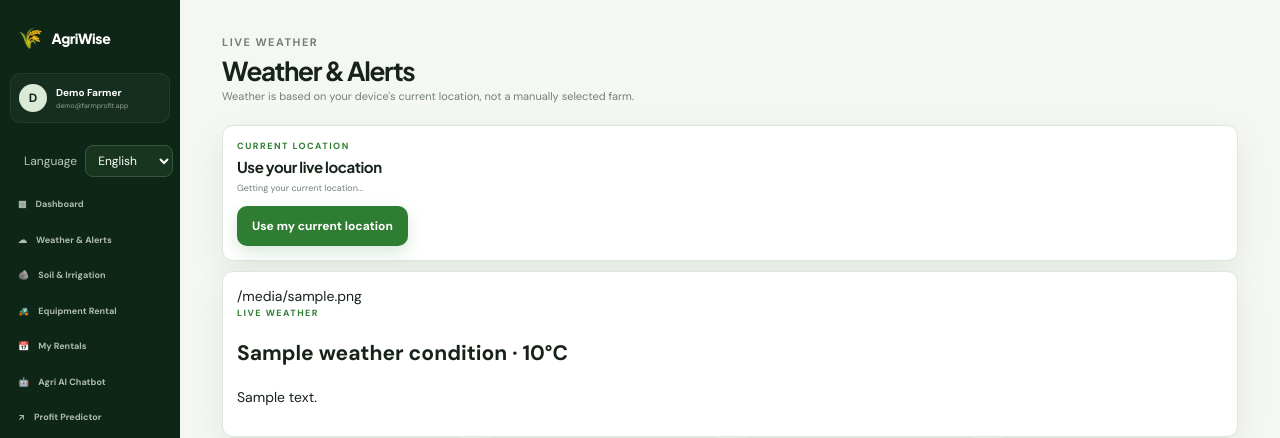
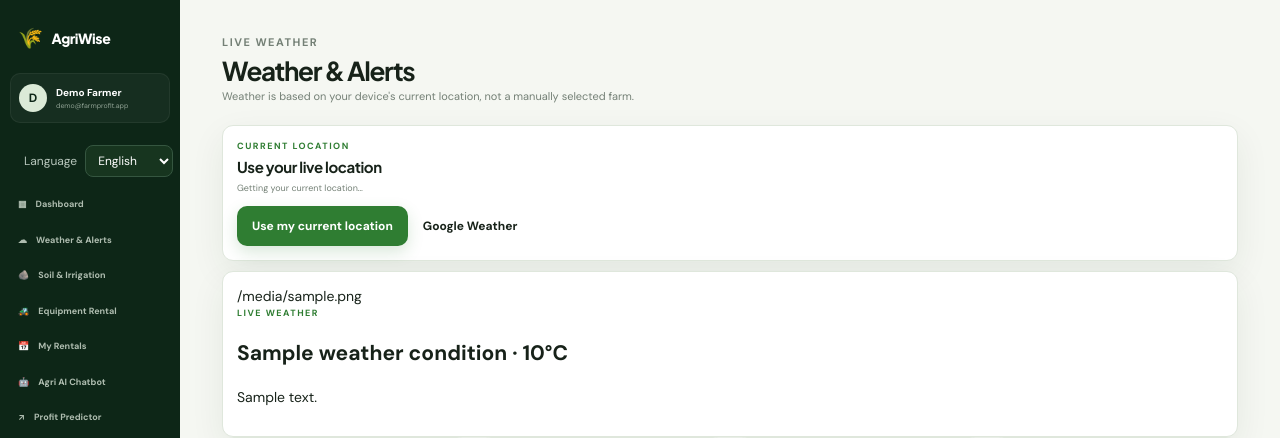
Before and after one commit to 99240041346-beep/99240041346-beep-99240041346-beep-farmprofit-hackatho, a Flask app: template templates/weather.html in a window 1280 px wide. Shown: the top 438 px of the page. Run offline with Flask 3, Linux system fonts and the light colour scheme; a user stored in the database is signed in; tables that the repository leaves empty hold one stand-in row (values such as "Sample post"); the template is opened without the code that fills it: most values are stand-ins (such as "Sample title", 1, 10 or a date in 2020).

Commit message:
Add Google Weather live search shortcut

```diff
--- a/templates/weather.html
+++ b/templates/weather.html
@@ -4,7 +4,7 @@
 <section class="page-head"><div><p class="eyebrow">LIVE WEATHER</p><h1>{{ site_text.weather }}</h1><p>Weather is based on your device's current location, not a manually selected farm.</p></div></section>
 <section class="panel location-panel">
   <div class="panel-head"><div><div class="eyebrow">CURRENT LOCATION</div><h2>Use your live location</h2><p id="weatherLocationStatus">{% if error %}{{ error }}{% else %}Getting your current location…{% endif %}</p></div></div>
-  <button class="btn btn-primary" type="button" id="weatherLocateButton">Use my current location</button>
+  <button class="btn btn-primary" type="button" id="weatherLocateButton">Use my current location</button>{% if selected_place %}<a class="btn btn-secondary" href="https://www.google.com/search?q=weather+{{ selected_place.latitude }}%2C{{ selected_place.longitude }}" target="_blank" rel="noopener">Google Weather</a>{% endif %}
 </section>
 {% if weather and weather_condition %}
 <section class="panel weather-now-panel">
```
